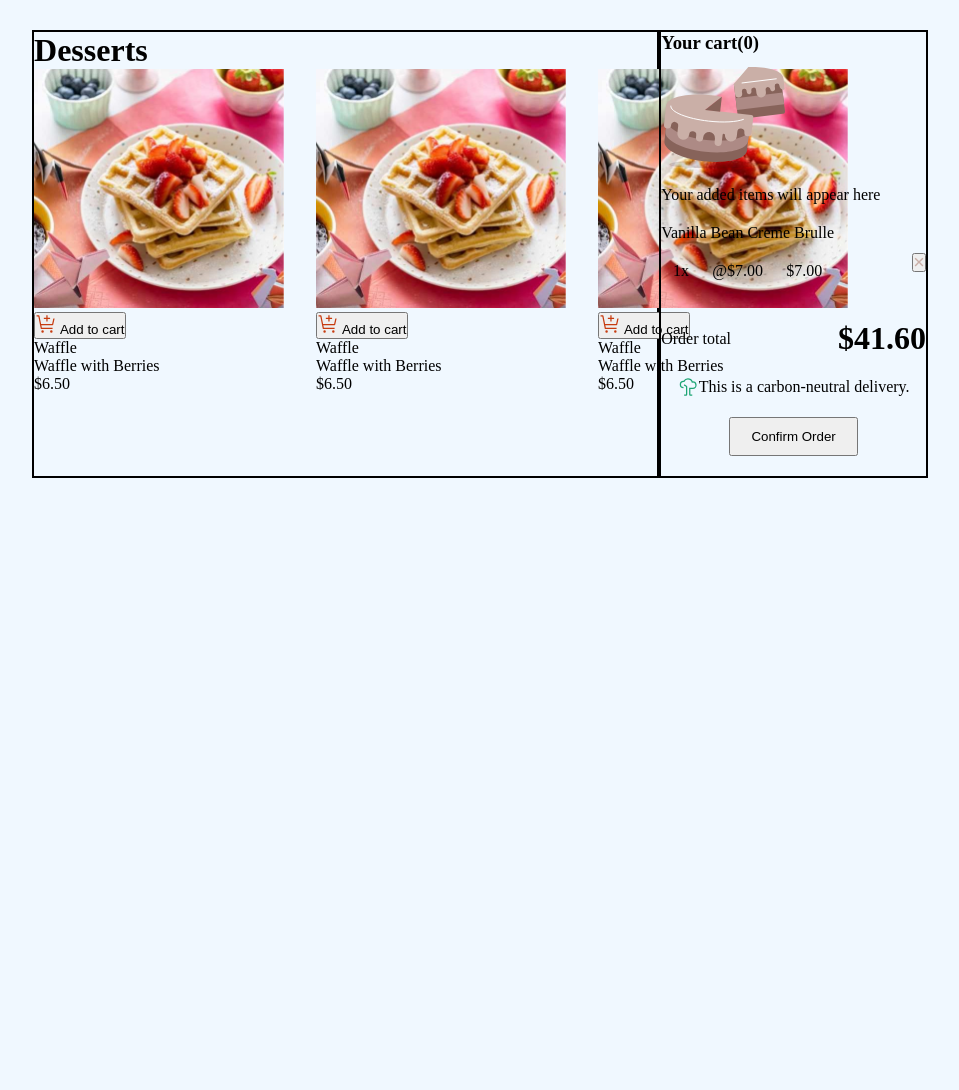
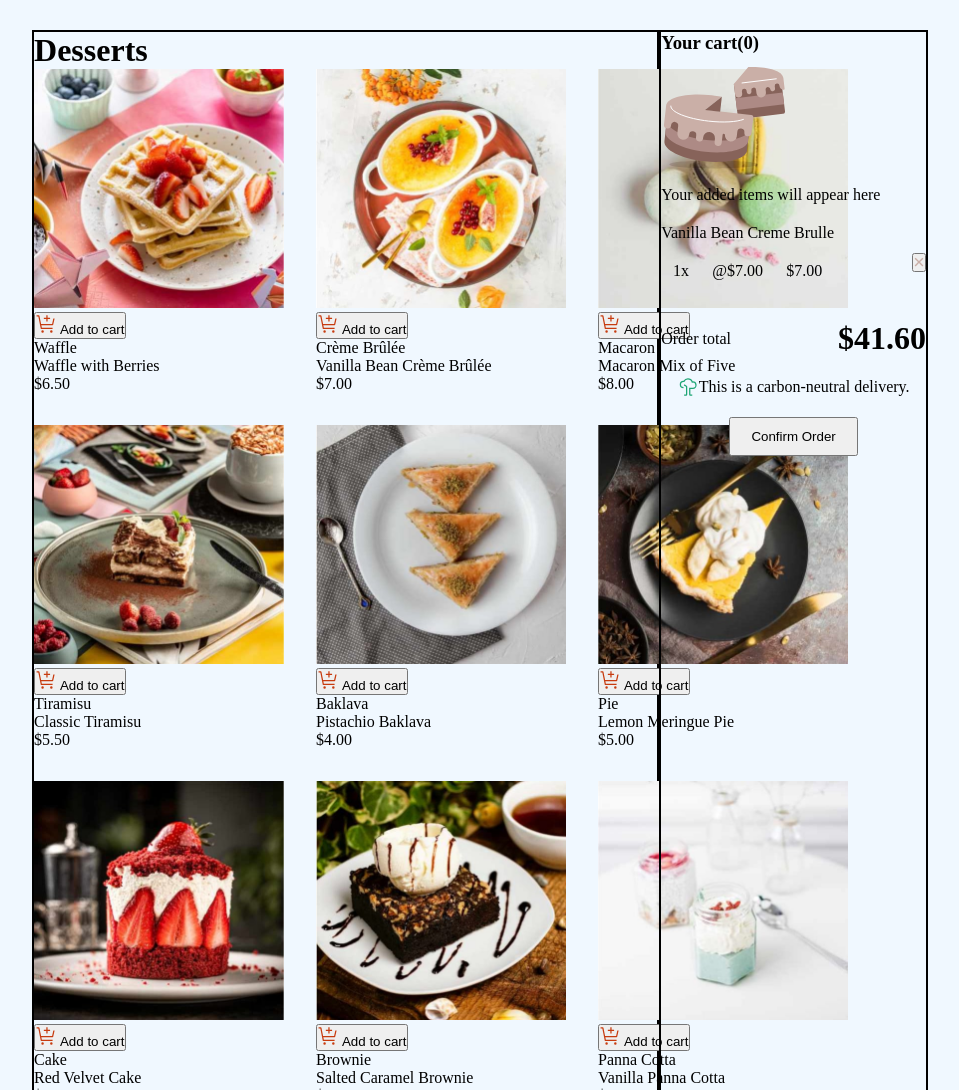
Before and after one commit to theMungai/shopping-cart-1, a plain HTML site: page index.html in a window 1280 px wide. Shown: the top 1090 px of the page, without its empty margins (160-1119 px from the left). Before the commit the page ends 830 px from the top, so only its background shows below. Drawn offline with Linux system fonts and the light colour scheme.

Commit message:
Populated products dynamically

```diff
--- a/index.html
+++ b/index.html
@@ -53,67 +53,12 @@
         <div class="products-container">
             <h1>Desserts</h1>
             <div class="products-grid">
-                <div class="product-grid-cell">
 
-                    <div class="image-container">
-                        <img src="/assets/images/image-waffle-desktop.jpg" alt="">
-                    </div>
-
-                    <div class="button-container">
-                        <button>
-                            <img src="/assets/images/icon-add-to-cart.svg" alt="">
-                            Add to cart
-                        </button>
-                    </div>
-
-                    <div class="product-details">
-                        <p class="main-product">Waffle</p>
-                        <p class="full-product">Waffle with Berries</p>
-                        <p class="product-price">$6.50</p>
-                    </div>
-                </div>
-                <div class="product-grid-cell">
-
-                    <div class="image-container">
-                        <img src="/assets/images/image-waffle-desktop.jpg" alt="">
-                    </div>
-
-                    <div class="button-container">
-                        <button>
-                            <img src="/assets/images/icon-add-to-cart.svg" alt="">
-                            Add to cart
-                        </button>
-                    </div>
-
-                    <div class="product-details">
-                        <p class="main-product">Waffle</p>
-                        <p class="full-product">Waffle with Berries</p>
-                        <p class="product-price">$6.50</p>
-                    </div>
-                </div>
-                <div class="product-grid-cell">
-
-                    <div class="image-container">
-                        <img src="/assets/images/image-waffle-desktop.jpg" alt="">
-                    </div>
-
-                    <div class="button-container">
-                        <button>
-                            <img src="/assets/images/icon-add-to-cart.svg" alt="">
-                            Add to cart
-                        </button>
-                    </div>
-
-                    <div class="product-details">
-                        <p class="main-product">Waffle</p>
-                        <p class="full-product">Waffle with Berries</p>
-                        <p class="product-price">$6.50</p>
-                    </div>
-                </div>
             </div>
         </div>
     </div>
 
+    <script src="products.js"></script>
     <script src="script.js"></script>
 </body>
 </html>
--- a/products.js
+++ b/products.js
@@ -1,10 +1,10 @@
 const products = [
     {
        image: {
-            thumbnail: "images/image-waffle-thumbnail.jpg",
-            mobile: "images/image-waffle-mobile.jpg",
-            tablet: "images/image-waffle-tablet.jpg",
-            desktop: "images/image-waffle-desktop.jpg"
+            thumbnail: "assets/images/image-waffle-thumbnail.jpg",
+            mobile: "assets/images/image-waffle-mobile.jpg",
+            tablet: "assets/images/image-waffle-tablet.jpg",
+            desktop: "assets/images/image-waffle-desktop.jpg"
        },
        name: "Waffle with Berries",
        category: "Waffle",
@@ -12,10 +12,10 @@ const products = [
     },
     {
         image: {
-            thumbnail: "images/image-creme-brulee-thumbnail.jpg",
-            mobile: "images/image-creme-brulee-mobile.jpg",
-            tablet: "images/image-creme-brulee-tablet.jpg",
-            desktop: "images/image-creme-brulee-desktop.jpg"
+            thumbnail: "assets/images/image-creme-brulee-thumbnail.jpg",
+            mobile: "assets/images/image-creme-brulee-mobile.jpg",
+            tablet: "assets/images/image-creme-brulee-tablet.jpg",
+            desktop: "assets/images/image-creme-brulee-desktop.jpg"
         },
         name: "Vanilla Bean Crème Brûlée",
         category: "Crème Brûlée",
@@ -23,10 +23,10 @@ const products = [
      },
      {
         image: {
-            thumbnail: "images/image-macaron-thumbnail.jpg",
-            mobile: "images/image-macaron-mobile.jpg",
-            tablet: "images/image-macaron-tablet.jpg",
-            desktop: "images/image-macaron-desktop.jpg"
+            thumbnail: "assets/images/image-macaron-thumbnail.jpg",
+            mobile: "assets/images/image-macaron-mobile.jpg",
+            tablet: "assets/images/image-macaron-tablet.jpg",
+            desktop: "assets/images/image-macaron-desktop.jpg"
         },
         name: "Macaron Mix of Five",
         category: "Macaron",
@@ -34,10 +34,10 @@ const products = [
      },
      {
         image: {
-            thumbnail: "images/image-tiramisu-thumbnail.jpg",
-            mobile: "images/image-tiramisu-mobile.jpg",
-            tablet: "images/image-tiramisu-tablet.jpg",
-            desktop: "images/image-tiramisu-desktop.jpg"
+            thumbnail: "assets/images/image-tiramisu-thumbnail.jpg",
+            mobile: "assets/images/image-tiramisu-mobile.jpg",
+            tablet: "assets/images/image-tiramisu-tablet.jpg",
+            desktop: "assets/images/image-tiramisu-desktop.jpg"
         },
         name: "Classic Tiramisu",
         category: "Tiramisu",
@@ -45,10 +45,10 @@ const products = [
      },
      {
         image: {
-            thumbnail: "images/image-baklava-thumbnail.jpg",
-            mobile: "images/image-baklava-mobile.jpg",
-            tablet: "images/image-baklava-tablet.jpg",
-            desktop: "images/image-baklava-desktop.jpg"
+            thumbnail: "assets/images/image-baklava-thumbnail.jpg",
+            mobile: "assets/images/image-baklava-mobile.jpg",
+            tablet: "assets/images/image-baklava-tablet.jpg",
+            desktop: "assets/images/image-baklava-desktop.jpg"
         },
         name: "Pistachio Baklava",
         category: "Baklava",
@@ -56,10 +56,10 @@ const products = [
      },
      {
         image: {
-            thumbnail: "images/image-meringue-thumbnail.jpg",
-            mobile: "images/image-meringue-mobile.jpg",
-            tablet: "images/image-meringue-tablet.jpg",
-            desktop: "images/image-meringue-desktop.jpg"
+            thumbnail: "assets/images/image-meringue-thumbnail.jpg",
+            mobile: "assets/images/image-meringue-mobile.jpg",
+            tablet: "assets/images/image-meringue-tablet.jpg",
+            desktop: "assets/images/image-meringue-desktop.jpg"
         },
         name: "Lemon Meringue Pie",
         category: "Pie",
@@ -67,10 +67,10 @@ const products = [
      },
      {
         image: {
-            thumbnail: "images/image-cake-thumbnail.jpg",
-            mobile: "images/image-cake-mobile.jpg",
-            tablet: "images/image-cake-tablet.jpg",
-            desktop: "images/image-cake-desktop.jpg"
+            thumbnail: "assets/images/image-cake-thumbnail.jpg",
+            mobile: "assets/images/image-cake-mobile.jpg",
+            tablet: "assets/images/image-cake-tablet.jpg",
+            desktop: "assets/images/image-cake-desktop.jpg"
         },
         name: "Red Velvet Cake",
         category: "Cake",
@@ -78,10 +78,10 @@ const products = [
      },
      {
         image: {
-            thumbnail: "images/image-brownie-thumbnail.jpg",
-            mobile: "images/image-brownie-mobile.jpg",
-            tablet: "images/image-brownie-tablet.jpg",
-            desktop: "images/image-brownie-desktop.jpg"
+            thumbnail: "assets/images/image-brownie-thumbnail.jpg",
+            mobile: "assets/images/image-brownie-mobile.jpg",
+            tablet: "assets/images/image-brownie-tablet.jpg",
+            desktop: "assets/images/image-brownie-desktop.jpg"
         },
         name: "Salted Caramel Brownie",
         category: "Brownie",
@@ -89,10 +89,10 @@ const products = [
     },
     {
     image: {
-        thumbnail: "images/image-panna-cotta-thumbnail.jpg",
-        mobile: "images/image-panna-cotta-mobile.jpg",
-        tablet: "images/image-panna-cotta-tablet.jpg",
-        desktop: "images/image-panna-cotta-desktop.jpg"
+        thumbnail: "assets/images/image-panna-cotta-thumbnail.jpg",
+        mobile: "assets/images/image-panna-cotta-mobile.jpg",
+        tablet: "assets/images/image-panna-cotta-tablet.jpg",
+        desktop: "assets/images/image-panna-cotta-desktop.jpg"
     },
     name: "Vanilla Panna Cotta",
     category: "Panna Cotta",
--- a/script.js
+++ b/script.js
@@ -0,0 +1,31 @@
+let productsHTML = ""
+products.forEach((product) => {
+    productsHTML += `
+        <div class="product-grid-cell">
+
+            <div class="image-container">
+                <picture>
+                    <source media="(max-width:480px)" srcset="${product.image.mobile}">
+                    <source media="(min-width:481px) and (max-width:1199px)" srcset="${product.image.tablet}">
+                    <source media="(min-width:1200px) and (max-width:1900px)" srcset="${product.image.desktop}">
+                    <img src="${product.image.thumbnail}" alt="">
+                </picture>
+            </div>
+
+            <div class="button-container">
+                <button class="add-to-cart">
+                    <img src="/assets/images/icon-add-to-cart.svg" alt="">
+                    Add to cart
+                </button>
+            </div>
+
+            <div class="product-details">
+                <p class="main-product">${product.category}</p>
+                <p class="full-product">${product.name}</p>
+                <p class="product-price">$${product.price.toFixed(2)}</p>
+            </div>
+        </div>
+    `;
+})
+
+document.querySelector(".products-grid").innerHTML = productsHTML
```
